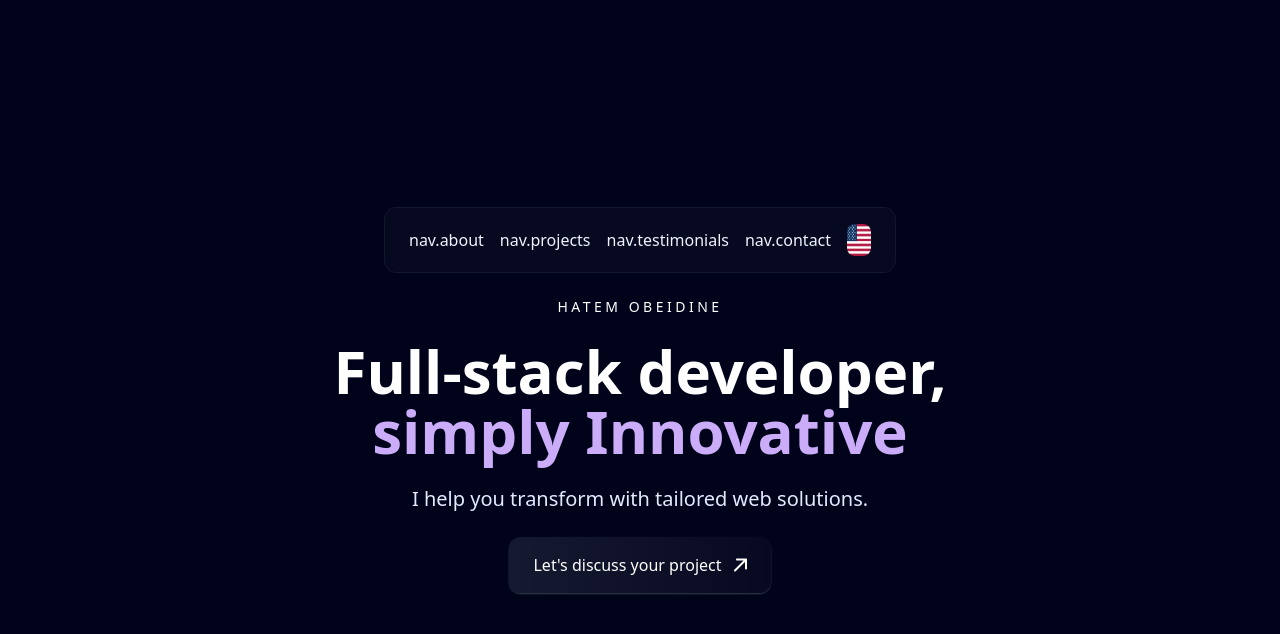
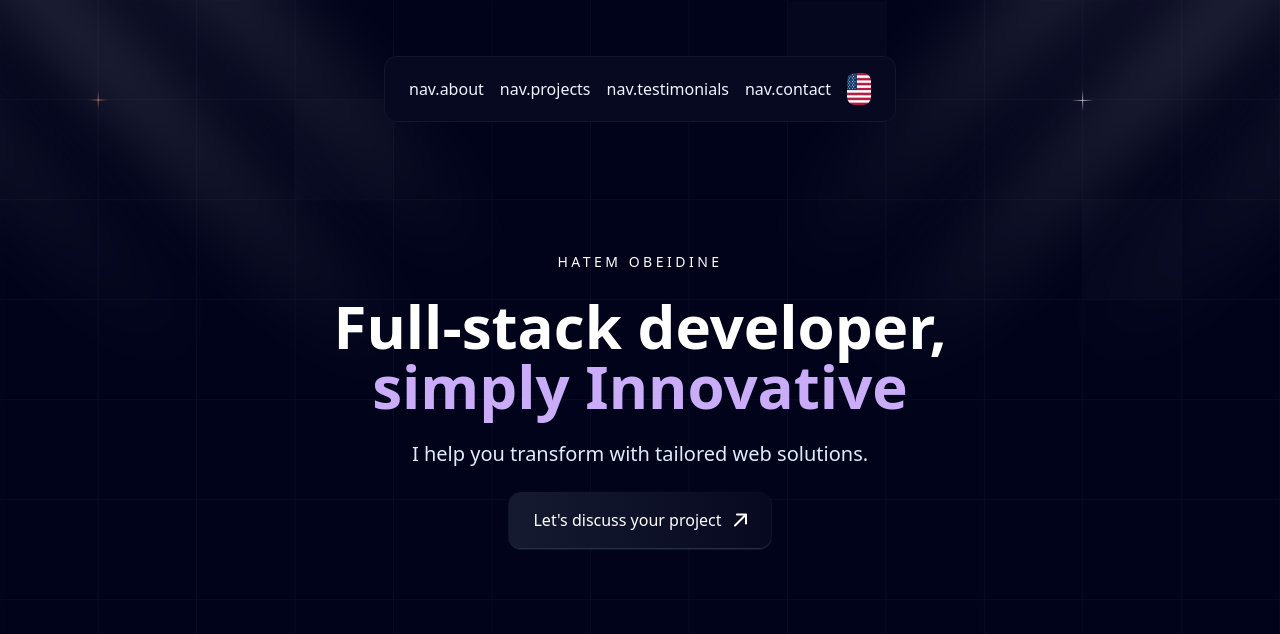
Before and after one commit to ouaischatem/callhatem.fr, a Nuxt app: page / in a window 1280 px wide. Shown: the top 634 px of the page. Built offline with nearby package versions, Linux system fonts and the light colour scheme.

Commit message:
:construction: Update AppHome with dynamic content, SVGs, and slide-in animation

```diff
--- a/components/AppHome.vue
+++ b/components/AppHome.vue
@@ -1,19 +1,25 @@
 <script setup lang="ts">
 const { t } = useI18n();
-const redirectToEmail = () => {
+const redirect = () => {
   navigateTo("https://www.linkedin.com/in/hatem-obeidine/", { external: true, open: {target: '_blank'} });
 };
 </script>
 
 <template>
   <div class="relative bg-ebony-950 text-white h-screen overflow-hidden">
-    <div class="flex flex-col items-center justify-center h-full gap-y-6 px-6 sm:px-12">
-      <AppNavbar/>
+    <img src="/images/vectors/grid.svg" alt="SVG Image" class="absolute w-full h-full object-cover opacity-75 pointer-events-none" />
+    <img src="/images/vectors/spotlight.svg" alt="SVG Image" class="absolute left-0 pointer-events-none" />
+    <img src="/images/vectors/spotlight.svg" alt="SVG Image" class="absolute right-0 scale-x-[-1] pointer-events-none" />
+
+    <div class="absolute top-14 left-0 right-0 z-20">
+      <AppNavbar />
+    </div>
+    <div class="flex flex-col items-center justify-center h-full gap-y-6 px-6 sm:px-12 z-10 relative">
       <p class="text-xs sm:text-sm text-link-water-100 uppercase tracking-[.25em]">
         Hatem Obeidine
       </p>
 
-      <p class="text-4xl sm:text-6xl font-bold text-white text-center">
+      <p class="slide-once text-4xl sm:text-6xl font-bold text-white text-center">
         {{ t('header.description') }}
         <br />
         <span class="text-mauve-300 font-bold">{{ t('header.innovative') }}</span>
@@ -23,7 +29,7 @@ const redirectToEmail = () => {
         {{ t('header.transformation') }}
       </p>
 
-      <AppButton @click="redirectToEmail">
+      <AppButton @click="redirect">
         {{ t('button.contact') }}
       </AppButton>
     </div>
@@ -31,4 +37,19 @@ const redirectToEmail = () => {
 </template>
 
 <style scoped>
+@keyframes slideInWithFade {
+  0% {
+    opacity: 0;
+    transform: translateX(-30px);
+  }
+  100% {
+    opacity: 1;
+    transform: translateX(0);
+  }
+}
+
+.slide-once {
+  display: inline-block;
+  animation: slideInWithFade 1s ease-out;
+}
 </style>
```
